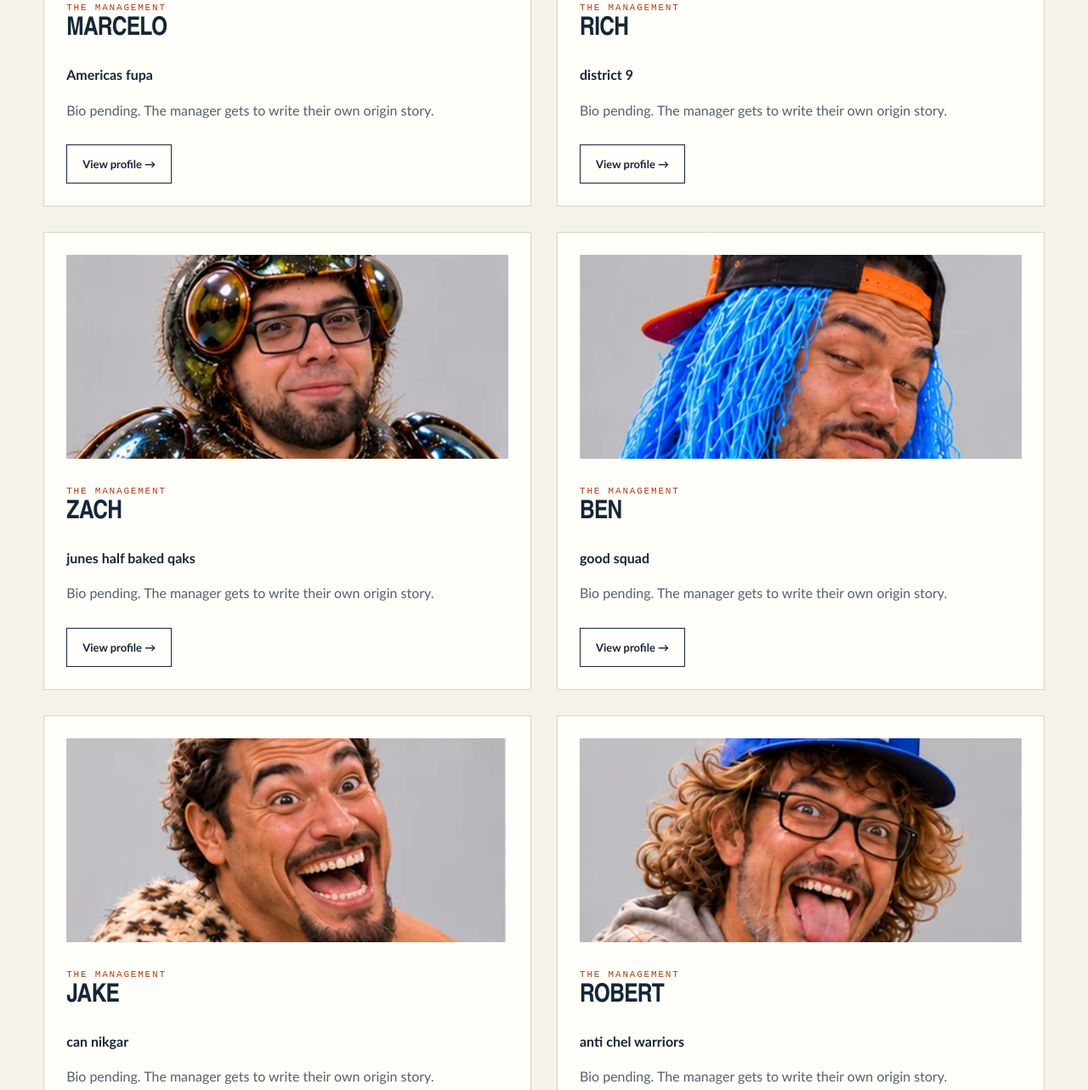
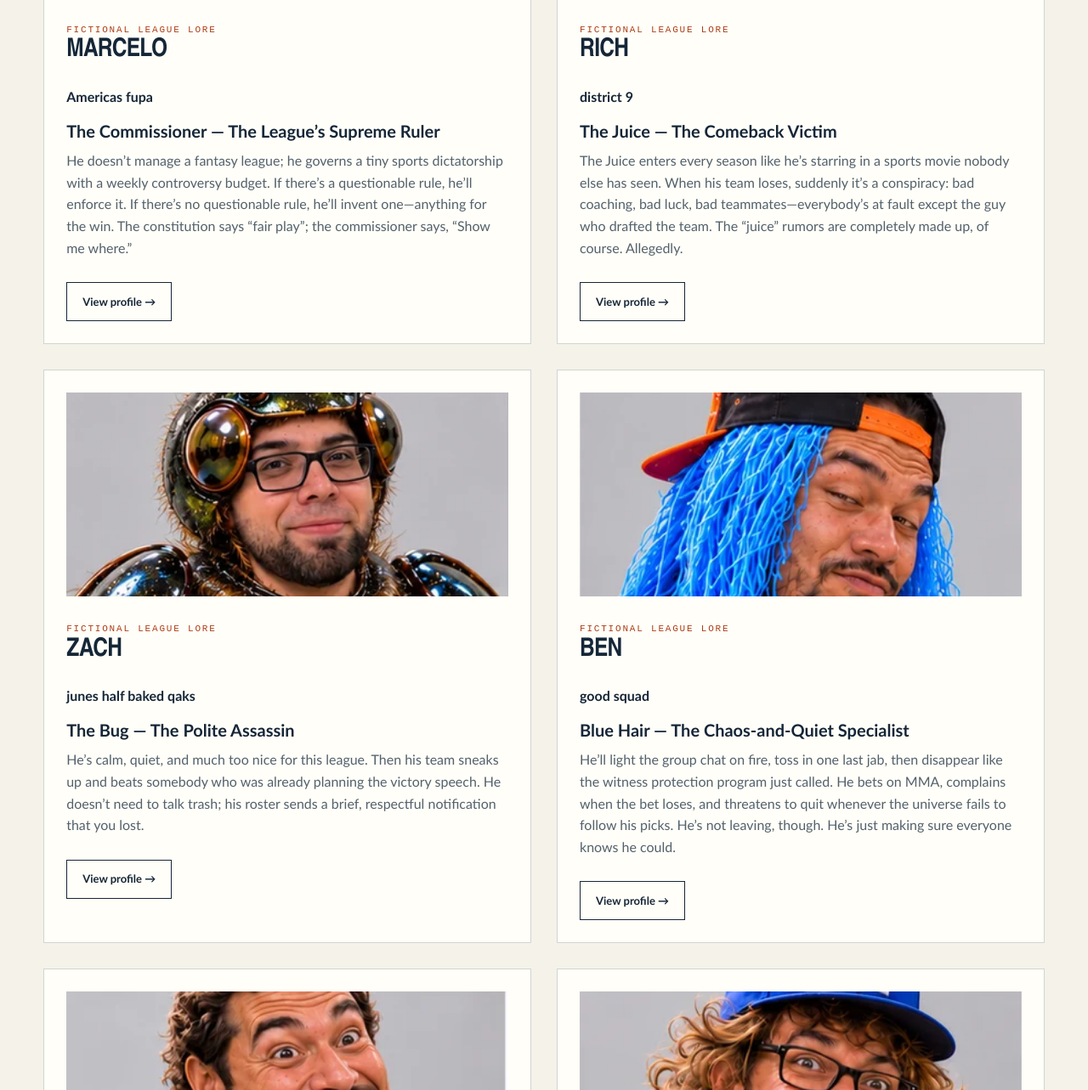
Before and after one commit to Cheloco44/fantasy-family, an Astro site: page /managers in a window 1280 px wide. Shown: the part 826-2109 px from the top of the page at 85% size. Built offline with nearby package versions, Linux system fonts and the light colour scheme; Astro itself is replaced by a stand-in of ours.

Commit message:
feat: add owner-supplied fictional league lore to manager profiles

```diff
--- a/src/data/clubhouse.json
+++ b/src/data/clubhouse.json
@@ -18,7 +18,10 @@
       "scoutingReport": null,
       "approved": true,
       "espnTeamId": null,
-      "image": "avatars/marcelo.webp"
+      "image": "avatars/marcelo.webp",
+      "loreTitle": "The Commissioner — The League’s Supreme Ruler",
+      "loreText": "He doesn’t manage a fantasy league; he governs a tiny sports dictatorship with a weekly controversy budget. If there’s a questionable rule, he’ll enforce it. If there’s no questionable rule, he’ll invent one—anything for the win. The constitution says “fair play”; the commissioner says, “Show me where.”",
+      "loreKind": "fictional-league-lore"
     },
     {
       "slug": "rich",
@@ -31,7 +34,10 @@
       "scoutingReport": null,
       "approved": true,
       "espnTeamId": null,
-      "image": "avatars/rich.webp"
+      "image": "avatars/rich.webp",
+      "loreTitle": "The Juice — The Comeback Victim",
+      "loreText": "The Juice enters every season like he’s starring in a sports movie nobody else has seen. When his team loses, suddenly it’s a conspiracy: bad coaching, bad luck, bad teammates—everybody’s at fault except the guy who drafted the team. The “juice” rumors are completely made up, of course. Allegedly.",
+      "loreKind": "fictional-league-lore"
     },
     {
       "slug": "zach",
@@ -44,7 +50,10 @@
       "scoutingReport": null,
       "approved": true,
       "espnTeamId": null,
-      "image": "avatars/zach.webp"
+      "image": "avatars/zach.webp",
+      "loreTitle": "The Bug — The Polite Assassin",
+      "loreText": "He’s calm, quiet, and much too nice for this league. Then his team sneaks up and beats somebody who was already planning the victory speech. He doesn’t need to talk trash; his roster sends a brief, respectful notification that you lost.",
+      "loreKind": "fictional-league-lore"
     },
     {
       "slug": "ben",
@@ -57,7 +66,10 @@
       "scoutingReport": null,
       "approved": true,
       "espnTeamId": null,
-      "image": "avatars/ben.webp"
+      "image": "avatars/ben.webp",
+      "loreTitle": "Blue Hair — The Chaos-and-Quiet Specialist",
+      "loreText": "He’ll light the group chat on fire, toss in one last jab, then disappear like the witness protection program just called. He bets on MMA, complains when the bet loses, and threatens to quit whenever the universe fails to follow his picks. He’s not leaving, though. He’s just making sure everyone knows he could.",
+      "loreKind": "fictional-league-lore"
     },
     {
       "slug": "jake",
@@ -70,7 +82,10 @@
       "scoutingReport": null,
       "approved": true,
       "espnTeamId": null,
-      "image": "avatars/jake.webp"
+      "image": "avatars/jake.webp",
+      "loreTitle": "The Caveman — The Kings’ Unofficial Enforcer",
+      "loreText": "He loves the Kings, breaks things, and delivers banter with the self-awareness of a boulder rolling downhill. He was the commissioner’s second-in-command until he secretly helped Erik organize his bench. That wasn’t betrayal, he says. It was “UGG—help friend.”",
+      "loreKind": "fictional-league-lore"
     },
     {
       "slug": "robert",
@@ -83,7 +98,10 @@
       "scoutingReport": null,
       "approved": true,
       "espnTeamId": null,
-      "image": "avatars/robert.webp"
+      "image": "avatars/robert.webp",
+      "loreTitle": "Blue Hat — The Dodgers’ Most Animated Fan",
+      "loreText": "The jokes stay on league chaos: especially the parade of new coaches he keeps adding instead of addressing the turnover. He also dislikes the commissioner with the focus of a man who has studied the rulebook purely to find new reasons to complain.",
+      "loreKind": "fictional-league-lore"
     },
     {
       "slug": "erik",
@@ -96,7 +114,10 @@
       "scoutingReport": null,
       "approved": true,
       "espnTeamId": null,
-      "image": "avatars/erik.webp"
+      "image": "avatars/erik.webp",
+      "loreTitle": "Auto Erik — The Banana-Powered Manager",
+      "loreText": "Erik missed the opening days, set the team to auto, and let destiny take the wheel. Now his best friend is the caveman, his roster is a work in progress, and his draft strategy appears to involve bananas and hope. Somehow, the robot is still clocking in every week.",
+      "loreKind": "fictional-league-lore"
     },
     {
       "slug": "kyle",
@@ -109,7 +130,10 @@
       "scoutingReport": null,
       "approved": true,
       "espnTeamId": null,
-      "image": "avatars/kyle.webp"
+      "image": "avatars/kyle.webp",
+      "loreTitle": "The Young Monkey — The Self-Appointed GOAT",
+      "loreText": "He’s clueless about hockey, confused by fantasy, and somehow still has a take on every single thing. He stirs the chat until everyone’s arguing, then acts shocked when the jokes circle back to him. And no topic is safe from his favorite expert: AI.",
+      "loreKind": "fictional-league-lore"
     }
   ],
   "memes": [
--- a/src/pages/managers/index.astro
+++ b/src/pages/managers/index.astro
@@ -6,14 +6,15 @@ const base = import.meta.env.BASE_URL;
 <Layout title="Managers" active="managers">
   <div class="eyebrow">THE FRONT OFFICE</div>
   <h1>Eight managers.<br/>Plenty of material.</h1>
-  <p class="muted">Big personalities. Questionable lineup decisions. Manager and team labels supplied by the league owner; the biographies are theirs to write.</p>
+  <p class="muted">Big personalities. Questionable lineup decisions. Profiles and storylines supplied by the league owner. The character lore is exaggerated banter, not factual biography or real allegations.</p>
   <div class="two-col">
     {data.managers.map(m => <article class="profile-card">
       <img class="profile-portrait" src={`${base}${m.image}`} alt={`${m.alias} — owner-labeled portrait`} width="400" height="400" loading="lazy" />
-      <span class="eyebrow">THE MANAGEMENT</span>
+      <span class="eyebrow">FICTIONAL LEAGUE LORE</span>
       <h2>{m.alias}</h2>
       <p><strong>{m.team}</strong></p>
-      <p class="muted">{m.bio || 'Bio pending. The manager gets to write their own origin story.'}</p>
+      <h3>{m.loreTitle}</h3>
+      <p class="muted">{m.loreText}</p>
       <a class="btn" href={`${base}managers/${m.slug}/`}>View profile →</a>
     </article>)}
   </div>
```
Also changed, not shown: AGENTS.md (+1 -1 lines), src/pages/managers/[slug].astro (+7 -1 lines), tests/lore.test.mjs (added, +36 -0 lines), README.md.
